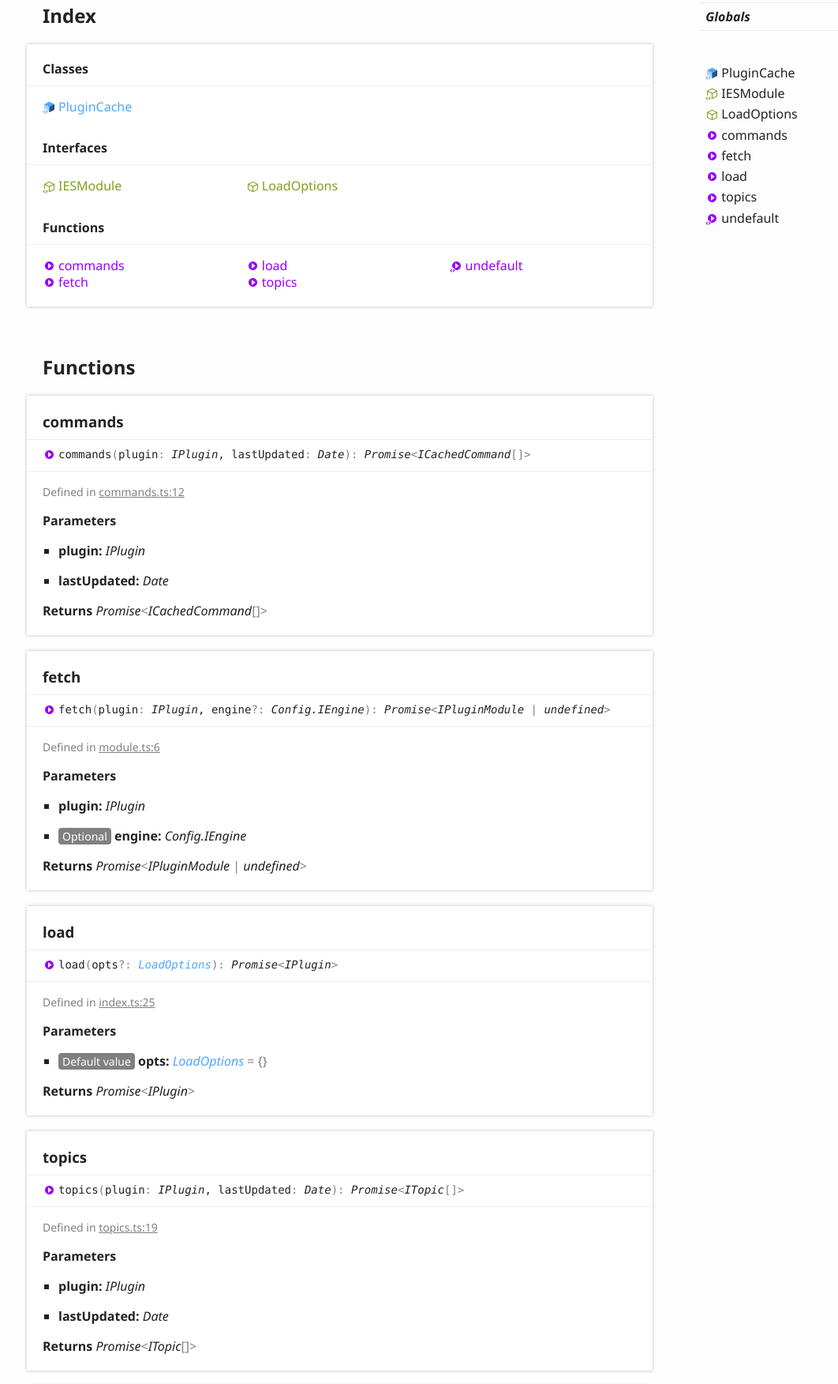
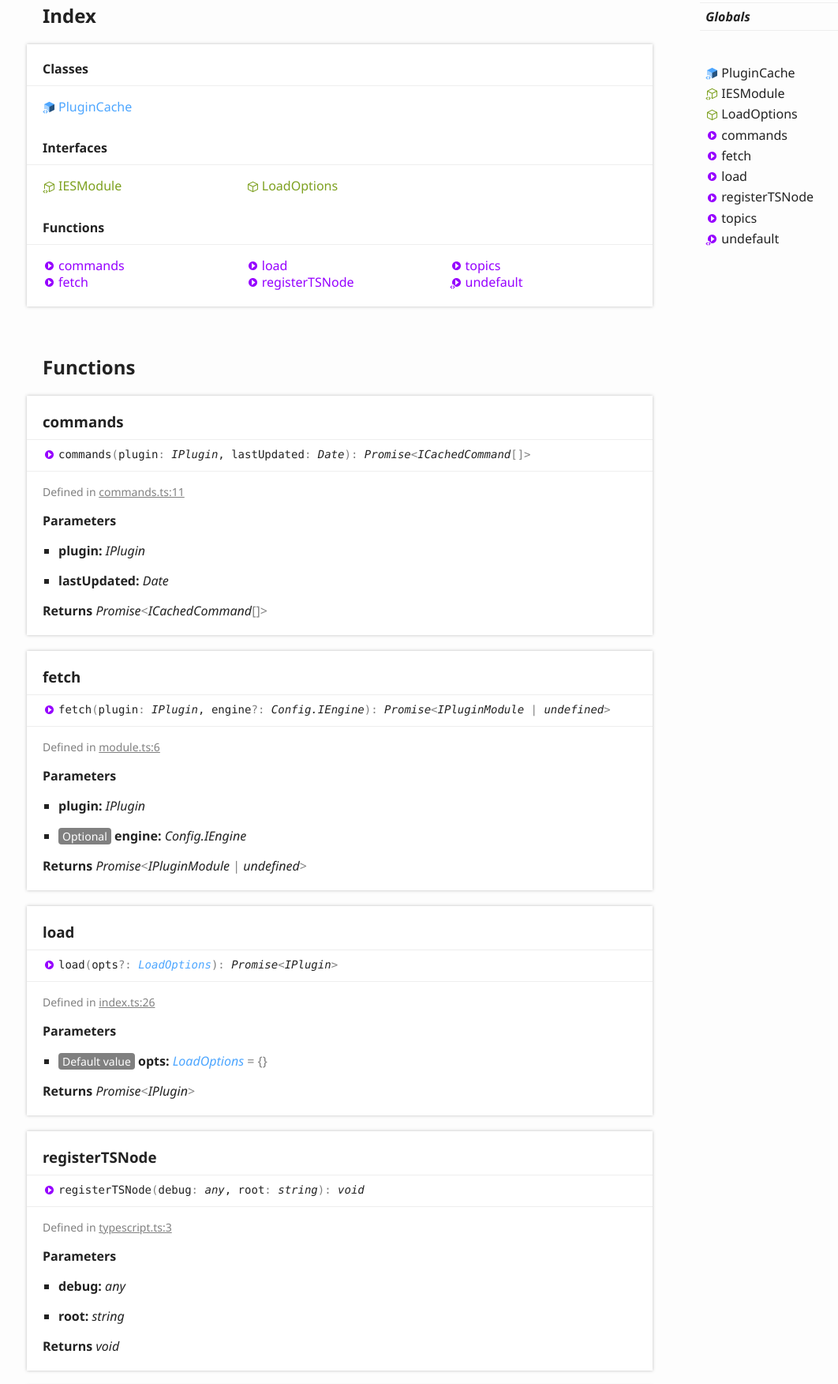
Before and after one commit to oclif/loader, a plain HTML site: page globals.html in a window 1280 px wide. Shown: the part 192-1944 px from the top of the page at 79% size, without its empty margins (6-1068 px from the left). Drawn offline with Linux system fonts and the light colour scheme.

Commit message:
updates from undefined [skip ci]

```diff
--- a/globals.html
+++ b/globals.html
@@ -84,6 +84,7 @@
 								<li class="tsd-kind-function tsd-is-external"><a href="globals.html#commands" class="tsd-kind-icon">commands</a></li>
 								<li class="tsd-kind-function tsd-is-external"><a href="globals.html#fetch" class="tsd-kind-icon">fetch</a></li>
 								<li class="tsd-kind-function"><a href="globals.html#load" class="tsd-kind-icon">load</a></li>
+								<li class="tsd-kind-function tsd-is-external"><a href="globals.html#registertsnode" class="tsd-kind-icon">registerTSNode</a></li>
 								<li class="tsd-kind-function tsd-is-external"><a href="globals.html#topics" class="tsd-kind-icon">topics</a></li>
 								<li class="tsd-kind-function tsd-has-type-parameter tsd-is-external"><a href="globals.html#undefault" class="tsd-kind-icon">undefault</a></li>
 							</ul>
@@ -103,7 +104,7 @@
 						<li class="tsd-description">
 							<aside class="tsd-sources">
 								<ul>
-									<li>Defined in <a href="https://github.com/dxcli/loader/blob/c9fc558/src/commands.ts#L12">commands.ts:12</a></li>
+									<li>Defined in <a href="https://github.com/dxcli/loader/blob/4b41a83/src/commands.ts#L11">commands.ts:11</a></li>
 								</ul>
 							</aside>
 							<h4 class="tsd-parameters-title">Parameters</h4>
@@ -129,7 +130,7 @@
 						<li class="tsd-description">
 							<aside class="tsd-sources">
 								<ul>
-									<li>Defined in <a href="https://github.com/dxcli/loader/blob/c9fc558/src/module.ts#L6">module.ts:6</a></li>
+									<li>Defined in <a href="https://github.com/dxcli/loader/blob/4b41a83/src/module.ts#L6">module.ts:6</a></li>
 								</ul>
 							</aside>
 							<h4 class="tsd-parameters-title">Parameters</h4>
@@ -155,7 +156,7 @@
 						<li class="tsd-description">
 							<aside class="tsd-sources">
 								<ul>
-									<li>Defined in <a href="https://github.com/dxcli/loader/blob/c9fc558/src/index.ts#L25">index.ts:25</a></li>
+									<li>Defined in <a href="https://github.com/dxcli/loader/blob/4b41a83/src/index.ts#L26">index.ts:26</a></li>
 								</ul>
 							</aside>
 							<h4 class="tsd-parameters-title">Parameters</h4>
@@ -169,6 +170,32 @@
 					</ul>
 				</section>
 				<section class="tsd-panel tsd-member tsd-kind-function tsd-is-external">
+					<a name="registertsnode" class="tsd-anchor"></a>
+					<h3>registerTSNode</h3>
+					<ul class="tsd-signatures tsd-kind-function tsd-is-external">
+						<li class="tsd-signature tsd-kind-icon">registerTSNode<span class="tsd-signature-symbol">(</span>debug<span class="tsd-signature-symbol">: </span><span class="tsd-signature-type">any</span>, root<span class="tsd-signature-symbol">: </span><span class="tsd-signature-type">string</span><span class="tsd-signature-symbol">)</span><span class="tsd-signature-symbol">: </span><span class="tsd-signature-type">void</span></li>
+					</ul>
+					<ul class="tsd-descriptions">
+						<li class="tsd-description">
+							<aside class="tsd-sources">
+								<ul>
+									<li>Defined in <a href="https://github.com/dxcli/loader/blob/4b41a83/src/typescript.ts#L3">typescript.ts:3</a></li>
+								</ul>
+							</aside>
+							<h4 class="tsd-parameters-title">Parameters</h4>
+							<ul class="tsd-parameters">
+								<li>
+									<h5>debug: <span class="tsd-signature-type">any</span></h5>
+								</li>
+								<li>
+									<h5>root: <span class="tsd-signature-type">string</span></h5>
+								</li>
+							</ul>
+							<h4 class="tsd-returns-title">Returns <span class="tsd-signature-type">void</span></h4>
+						</li>
+					</ul>
+				</section>
+				<section class="tsd-panel tsd-member tsd-kind-function tsd-is-external">
 					<a name="topics" class="tsd-anchor"></a>
 					<h3>topics</h3>
 					<ul class="tsd-signatures tsd-kind-function tsd-is-external">
@@ -178,7 +205,7 @@
 						<li class="tsd-description">
 							<aside class="tsd-sources">
 								<ul>
-									<li>Defined in <a href="https://github.com/dxcli/loader/blob/c9fc558/src/topics.ts#L19">topics.ts:19</a></li>
+									<li>Defined in <a href="https://github.com/dxcli/loader/blob/4b41a83/src/topics.ts#L19">topics.ts:19</a></li>
 								</ul>
 							</aside>
 							<h4 class="tsd-parameters-title">Parameters</h4>
@@ -204,7 +231,7 @@
 						<li class="tsd-description">
 							<aside class="tsd-sources">
 								<ul>
-									<li>Defined in <a href="https://github.com/dxcli/loader/blob/c9fc558/src/util.ts#L6">util.ts:6</a></li>
+									<li>Defined in <a href="https://github.com/dxcli/loader/blob/4b41a83/src/util.ts#L6">util.ts:6</a></li>
 								</ul>
 							</aside>
 							<h4 class="tsd-type-parameters-title">Type parameters</h4>
@@ -252,6 +279,9 @@
 					</li>
 					<li class=" tsd-kind-function">
 						<a href="globals.html#load" class="tsd-kind-icon">load</a>
+					</li>
+					<li class=" tsd-kind-function tsd-is-external">
+						<a href="globals.html#registertsnode" class="tsd-kind-icon">registerTSNode</a>
 					</li>
 					<li class=" tsd-kind-function tsd-is-external">
 						<a href="globals.html#topics" class="tsd-kind-icon">topics</a>
```
Also changed, not shown: classes/plugincache.html (+8 -5 lines), index.html (+3 -0 lines), interfaces/iesmodule.html (+5 -2 lines), interfaces/loadoptions.html (+10 -7 lines).
